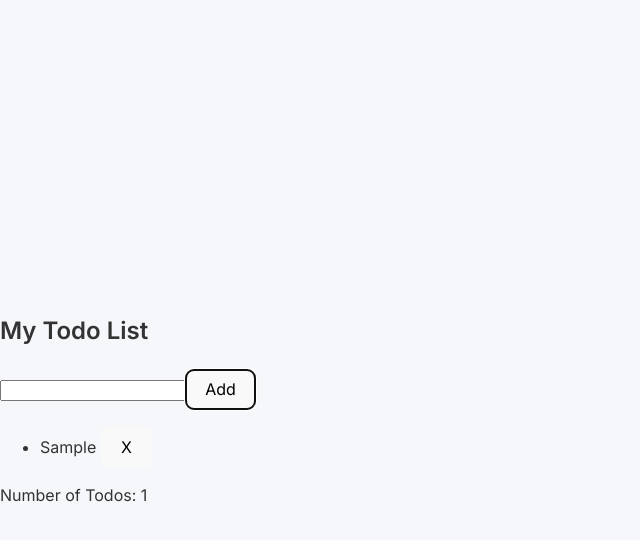
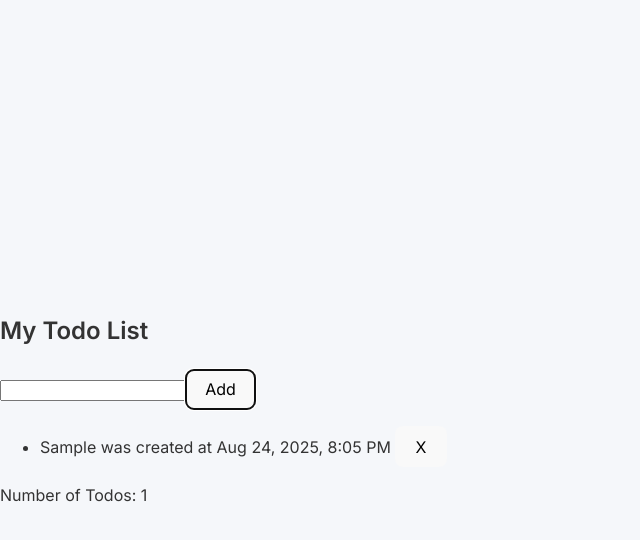
Before and after one commit to rps-learn/react-practice, a React (Vite) app in the folder my-app/: page / in a window 1280 px wide. Both pictures are taken after typing "Sample" into the empty fields and a click on the button "Add". Shown: the top 540 px of the page, without its empty margins (0-640 px from the left). Built offline with nearby package versions, Linux system fonts and the light colour scheme.

Commit message:
refactor TodoApp code and created TodoItem component

```diff
--- a/my-app/src/components/TodoApp.tsx
+++ b/my-app/src/components/TodoApp.tsx
@@ -4,6 +4,34 @@ type Todo = {
     id: number;
     text: string;
     completed: boolean;
+    createdAt: number;
+}
+
+function TodoItem({todo, onToggleCompleted, onRemoveTodo}:
+    {
+        todo: Todo;
+        onToggleCompleted: (id: number) => void;
+        onRemoveTodo: (id: number) => void;
+    }
+
+){
+    const formattedDate = new Date(todo.createdAt).toLocaleString("en-US", {
+        month: "short",
+        day: "numeric",
+        year: "numeric",
+        hour: "numeric",
+        minute: "2-digit",
+    });
+
+    return(
+        <li>
+            <span onClick={()=>onToggleCompleted(todo.id)} style={{textDecoration: todo.completed? "line-through":"none"}}>{todo.text}</span>
+            &nbsp;
+            <span>was created at {formattedDate}</span>
+            &nbsp;
+            <button onClick={()=>onRemoveTodo(todo.id)}>X</button>
+        </li>
+    );
 }
 
 function TodoApp(){
@@ -20,7 +48,7 @@ function TodoApp(){
 
     const addTodo = () => {
         if(input.trim() === "") return;
-        const newTodo:Todo = {id: Date.now(), text: input, completed: false};
+        const newTodo:Todo = {id: Date.now(), text: input, completed: false, createdAt: Date.now()};
         setTodos([...todos, newTodo]);
         setInput("");
     }
@@ -48,11 +76,11 @@ function TodoApp(){
             <ul>
                 {
                     todos.map(todo => (
-                        <li>
-                            <span onClick={()=>toggleCompleted(todo.id)} style={{textDecoration: todo.completed? "line-through":"none"}}>{todo.text}</span>
-                            &nbsp;
-                            <button onClick={()=>removeTodo(todo.id)}>X</button>
-                        </li>
+                        <TodoItem
+                            todo={todo}
+                            onToggleCompleted={toggleCompleted}
+                            onRemoveTodo={removeTodo}
+                        />
                     ))
                 }
             </ul>
```
